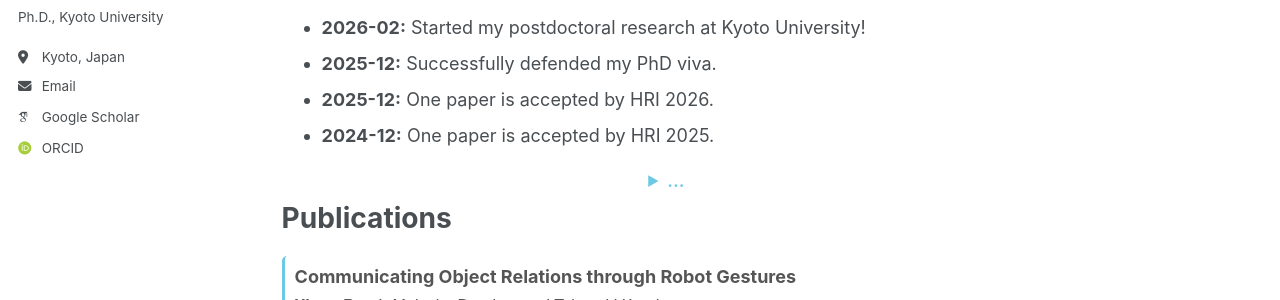
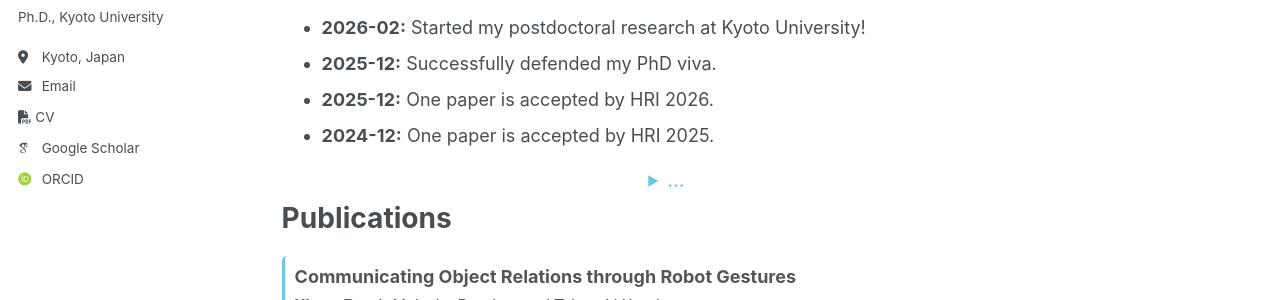
Before and after one commit to pan-xiang/pan-xiang.github.io, a Jekyll site: the page built from _pages/about.md, in a window 1280 px wide. Shown: the part 312-612 px from the top of the page. Built offline with Jekyll 4.4.1, drawn with Linux system fonts in a browser that asks for light colours; some web fonts are replaced; a script that is not in the unit is left out.

Commit message:
Update author-profile.html

```diff
--- a/_includes/author-profile.html
+++ b/_includes/author-profile.html
@@ -35,6 +35,16 @@
       {% endif %}
       {% if author.email %}
         <li><a href="mailto:{{ author.email }}"><i class="fas fa-fw fa-envelope icon-pad-right" aria-hidden="true"></i>{{ site.data.ui-text[site.locale].email_label | default: "Email" }}</a></li>
+      {% endif %}
+      {% if author.links %}
+        {% for link in author.links %}
+          <li>
+            <a href="{{ link.url | relative_url }}" rel="nofollow noopener" target="_blank">
+              {% if link.icon %}<i class="{{ link.icon }}" aria-hidden="true"></i>{% endif %}
+              {% if link.label %}<span class="label">{{ link.label }}</span>{% endif %}
+            </a>
+          </li>
+        {% endfor %}
       {% endif %}
 
       <!-- Font Awesome and Academicons icons / Academic websites -->
```
